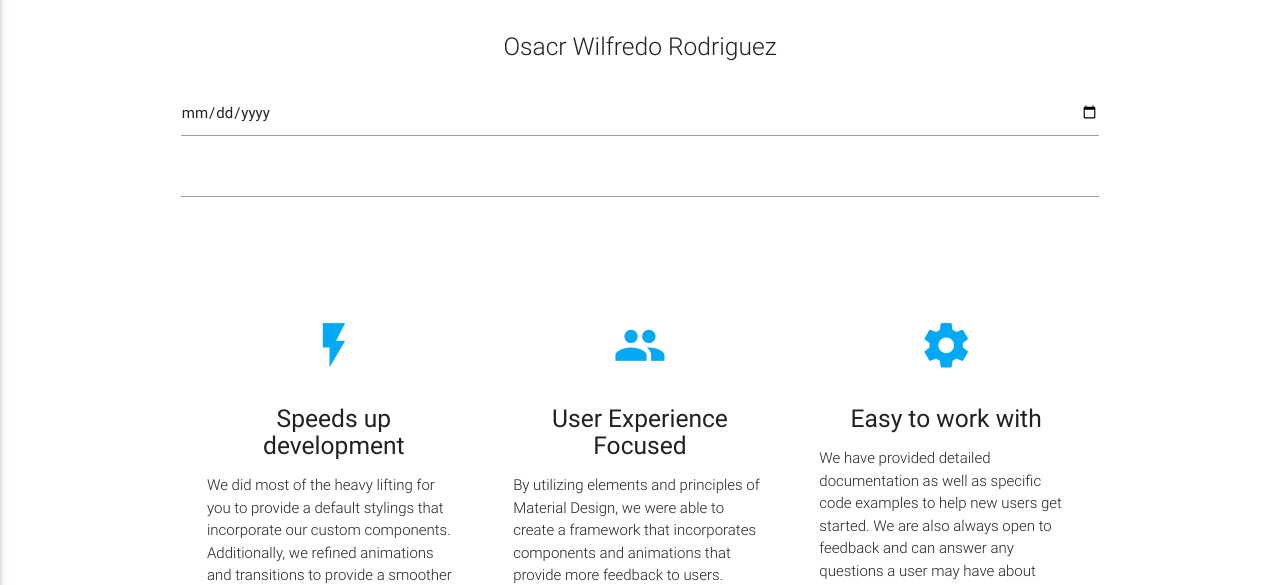
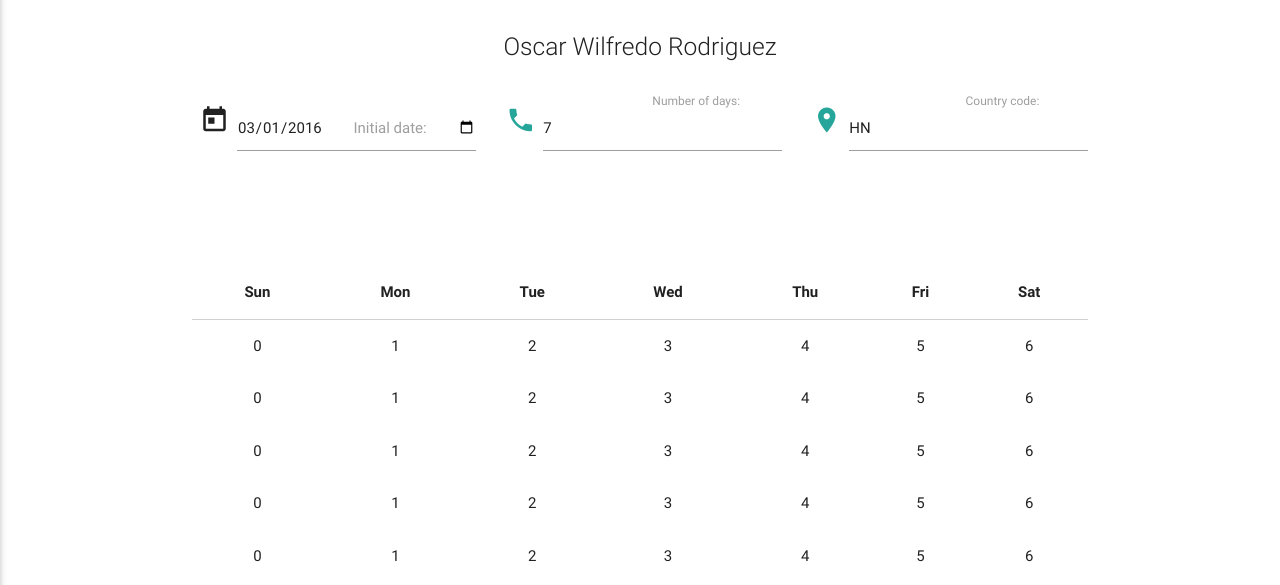
Before and after one commit to wilguevara/programmingChallenge, a plain HTML site: page index.html in a window 1280 px wide. Shown: the part 229-814 px from the top of the page. Drawn offline with nearby package versions, Linux system fonts and the light colour scheme.

Commit message:
inputs and calendar

```diff
--- a/index.html
+++ b/index.html
@@ -28,12 +28,28 @@
       <br><br>
       <h1 class="header center orange-text">Calendar Assign</h1>
       <div class="row center">
-        <h5 class="header col s12 light">Osacr Wilfredo Rodriguez</h5>
+        <h5 class="header col s12 light">Oscar Wilfredo Rodriguez</h5>
       </div>
       <div class="row center">
-
-        <input type="date" id="date" name="date"/>
-        <input type="number" min="0" max="360"/>
+        <form class="col s12">
+          <div class="row">
+            <div class="input-field col s4">
+              <i class="material-icons prefix">today</i>
+              <input id="init_date" type="date" class="validate">
+              <label for="init_date">Initial date:</label>
+            </div>
+            <div class="input-field col s4">
+              <i class="material-icons prefix">phone</i>
+              <input id="days_number" type="number" value="7" min="0" max="365" class="validate">
+              <label for="days_number">Number of days:</label>
+            </div>
+            <div class="input-field col s4">
+              <i class="material-icons prefix">location_on</i>
+              <input id="country" type="tel" class="validate" value="HN">
+              <label for="country">Country code:</label>
+            </div>
+          </div>
+        </form>
         <!--a href="http://materializecss.com/getting-started.html" id="download-button" class="btn-large waves-effect waves-light orange">Get Started</a-->
 
       </div>
@@ -44,6 +60,13 @@
 
 
   <div class="container">
+    <div class="section">
+      <div class="row">
+        <div class="col s12">
+          <table class="centered"></table>
+        </div>
+      </div>
+    </div>
     <div class="section">
 
       <!--   Icon Section   -->
@@ -75,11 +98,6 @@
           </div>
         </div>
       </div>
-
-    </div>
-    <br><br>
-
-    <div class="section">
 
     </div>
   </div>
@@ -125,6 +143,61 @@
   <script src="https://code.jquery.com/jquery-2.1.1.min.js"></script>
   <script src="js/materialize.js"></script>
   <script src="js/init.js"></script>
+  <script type="text/javascript">
+    $(document).ready(function(){
+
+      var today = new Date();
+      $('#init_date').val('2016-03-01');
+
+      $('#init_date,#days_number,#country').on('change', function(e){
+        e.preventDefault();
+        renderCalendar();
+      });
+
+      renderCalendar();
+
+    });
+
+    function renderCalendar (){
+      console.log('Render Calendar FN');
+
+      var initDate = new Date( $.trim($('#init_date').val()) );
+      var daysNumber = parseInt($('#days_number').val(), 10);
+      var country = $.trim($('#country').val()).toString().toUpperCase();
+
+      console.log(initDate);
+      console.log(daysNumber);
+      console.log(country);
+
+      var theader =  '<thead>'+
+                      '<tr>'+
+                        '<th>Sun</th>'+
+                        '<th>Mon</th>'+
+                        '<th>Tue</th>'+
+                        '<th>Wed</th>'+
+                        '<th>Thu</th>'+
+                        '<th>Fri</th>'+
+                        '<th>Sat</th>'+
+                      '</tr>'+
+                    '<thead>';
+      var tbody = '<tbody>';
+
+      for(var i = 0; i < 6 ; i++){
+        tbody += '<tr>';
+        for(var f = 0; f < 7; f++){
+          tbody += '<td>'+f+'</td>';
+        }
+        tbody += '</tr>';
+      }
+
+      tbody += '</tbody>';
+
+      $('table').html(theader + tbody);
+
+
+    }
+
+  </script>
 
   </body>
 </html>
```
